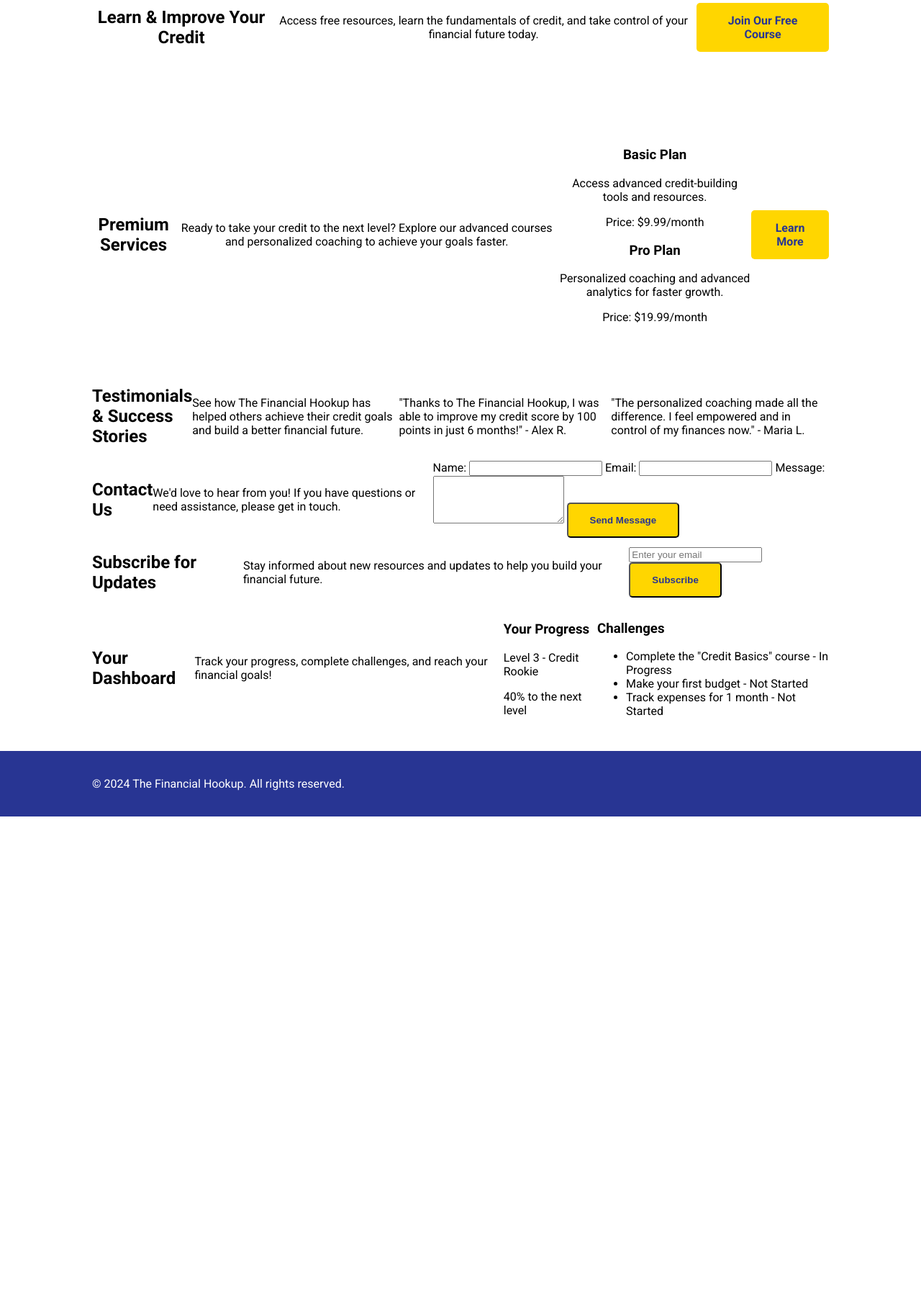
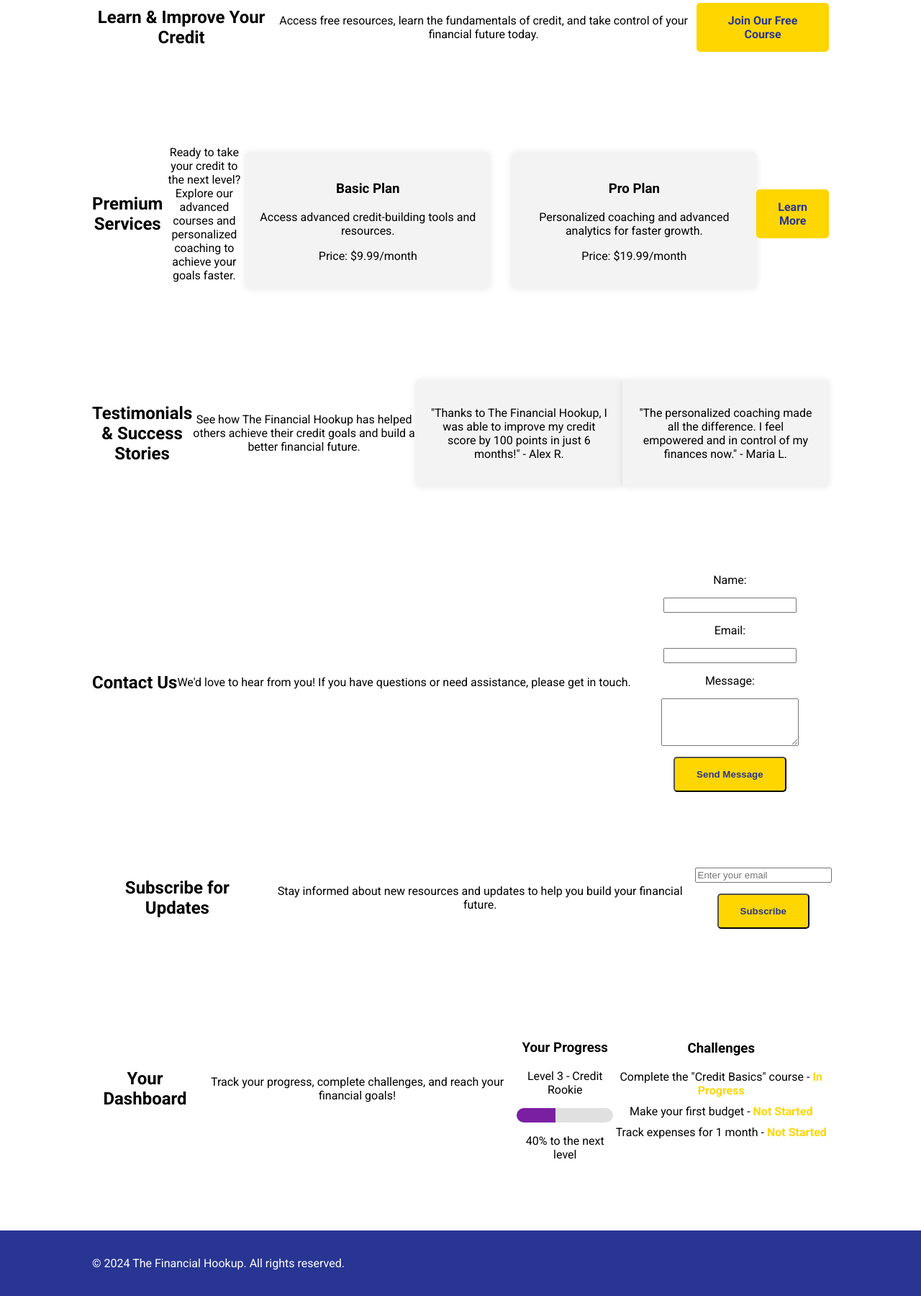
Before and after one commit to zackeryatlas98/TFH, a PHP site: page / in a window 1280 px wide. Shown: the part 681-2481 px from the top of the page at 72% size. Before the commit the page ends 1815 px from the top, so only its background shows below. Run offline with PHP 8.4, Linux system fonts and the light colour scheme.

Commit message:
Update styles.css

```diff
--- a/styles.css
+++ b/styles.css
@@ -57,9 +57,80 @@ body {
     border-radius: 5px;
 }
 
-.about, .learn, .premium {
+.about, .learn, .premium, .testimonials, .contact, .subscribe, .dashboard {
     padding: 50px 0;
     text-align: center;
+}
+
+.premium .premium-details {
+    display: flex;
+    justify-content: center;
+    gap: 30px;
+    margin-top: 20px;
+}
+
+.premium .premium-tier {
+    background-color: #f3f3f3;
+    padding: 20px;
+    width: 300px;
+    border-radius: 5px;
+    box-shadow: 0 0 10px rgba(0, 0, 0, 0.1);
+}
+
+.testimonials .testimonial {
+    background-color: #f3f3f3;
+    padding: 20px;
+    margin: 20px auto;
+    width: 60%;
+    border-radius: 5px;
+    box-shadow: 0 0 10px rgba(0, 0, 0, 0.1);
+}
+
+.contact-form, .subscribe-form {
+    display: flex;
+    flex-direction: column;
+    align-items: center;
+    gap: 15px;
+    max-width: 500px;
+    margin: 0 auto;
+}
+
+.contact-form label, .subscribe-form input, .contact-form textarea {
+    width: 100%;
+}
+
+.progress {
+    margin-top: 30px;
+}
+
+.progress-bar {
+    background-color: #e0e0e0;
+    width: 100%;
+    height: 20px;
+    border-radius: 10px;
+    overflow: hidden;
+    margin: 10px 0;
+}
+
+.progress-bar-fill {
+    background-color: #7b1fa2;
+    height: 100%;
+    width: 0;
+    transition: width 0.5s;
+}
+
+.challenges ul {
+    list-style: none;
+    padding: 0;
+}
+
+.challenges li {
+    margin: 10px 0;
+}
+
+.status {
+    font-weight: bold;
+    color: #ffd600;
 }
 
 .footer {
```
